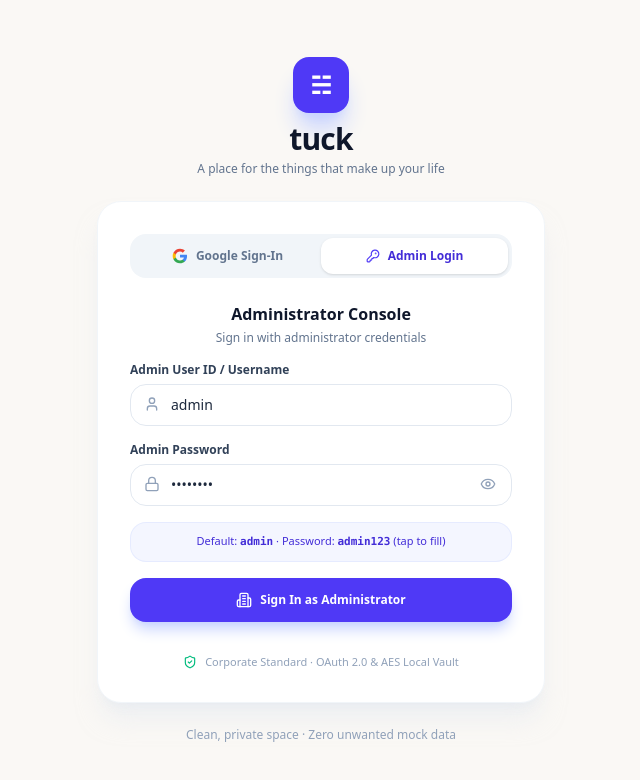
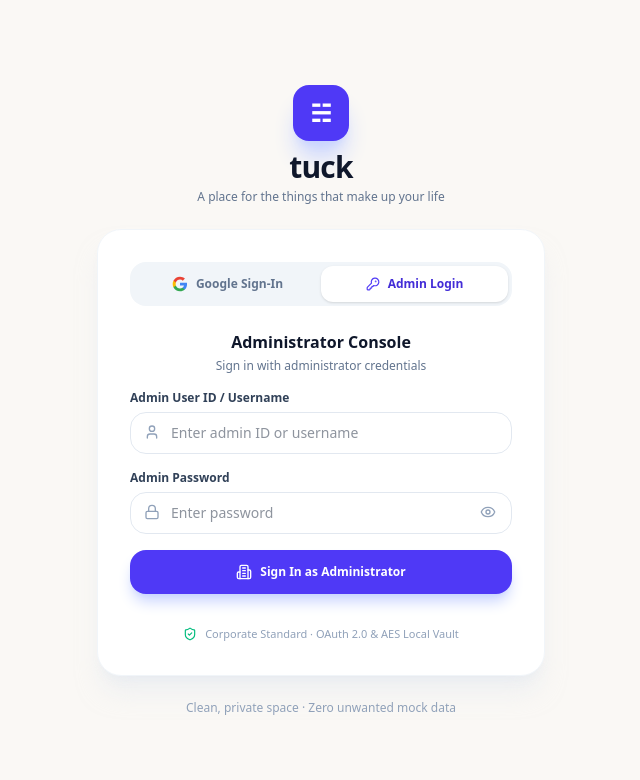
Before and after one commit to raviattrash-pro/tuck-vault, a Next.js app: page /login in a window 1280 px wide. Both pictures are taken after a click on the button "Admin Login". Shown: the top 780 px of the page, without its empty margins (319-959 px from the left). Built offline with nearby package versions, Linux system fonts and the light colour scheme.

Commit message:
fix: remove default admin credentials and tap-to-fill banner from login page

```diff
--- a/src/app/login/page.tsx
+++ b/src/app/login/page.tsx
@@ -69,8 +69,8 @@
   const [googleInputName, setGoogleInputName] = useState('');
 
   // Admin form state
-  const [adminUsername, setAdminUsername] = useState('admin');
-  const [adminPassword, setAdminPassword] = useState('admin123');
+  const [adminUsername, setAdminUsername] = useState('');
+  const [adminPassword, setAdminPassword] = useState('');
   const [showAdminPassword, setShowAdminPassword] = useState(false);
   const [adminError, setAdminError] = useState('');
 
@@ -218,7 +218,7 @@
       (p === 'admin123' || p === 'admin' || p === 'password');
 
     if (!isValidAdmin) {
-      setAdminError('Invalid credentials. Default ID: admin · Password: admin123');
+      setAdminError('Invalid credentials. Please verify your admin username and password.');
       return;
     }
 
@@ -391,8 +391,9 @@
                       type="text"
                       value={adminUsername}
                       onChange={(e) => setAdminUsername(e.target.value)}
-                      placeholder="admin"
+                      placeholder="Enter admin ID or username"
                       required
+                      autoComplete="username"
                       className="w-full pl-10 pr-4 py-2.5 rounded-2xl border border-slate-200 text-sm focus:outline-none focus:ring-2 focus:ring-indigo-500/20 focus:border-indigo-600 transition"
                     />
                   </div>
@@ -409,8 +410,9 @@
                       type={showAdminPassword ? 'text' : 'password'}
                       value={adminPassword}
                       onChange={(e) => setAdminPassword(e.target.value)}
-                      placeholder="admin123"
+                      placeholder="Enter password"
                       required
+                      autoComplete="current-password"
                       className="w-full pl-10 pr-10 py-2.5 rounded-2xl border border-slate-200 text-sm focus:outline-none focus:ring-2 focus:ring-indigo-500/20 focus:border-indigo-600 transition"
                     />
                     <button
@@ -425,21 +427,6 @@
                       )}
                     </button>
                   </div>
-                </div>
-
-                {/* Default Credentials Helper Pill */}
-                <div
-                  onClick={() => {
-                    setAdminUsername('admin');
-                    setAdminPassword('admin123');
-                    setAdminError('');
-                  }}
-                  className="cursor-pointer bg-indigo-50/70 hover:bg-indigo-50 border border-indigo-100/70 rounded-2xl p-2.5 text-center transition"
-                >
-                  <p className="text-[11px] text-indigo-700 font-medium">
-                    Default: <span className="font-mono font-bold">admin</span> &middot; Password:{' '}
-                    <span className="font-mono font-bold">admin123</span> (tap to fill)
-                  </p>
                 </div>
 
                 {/* Submit button */}
```
